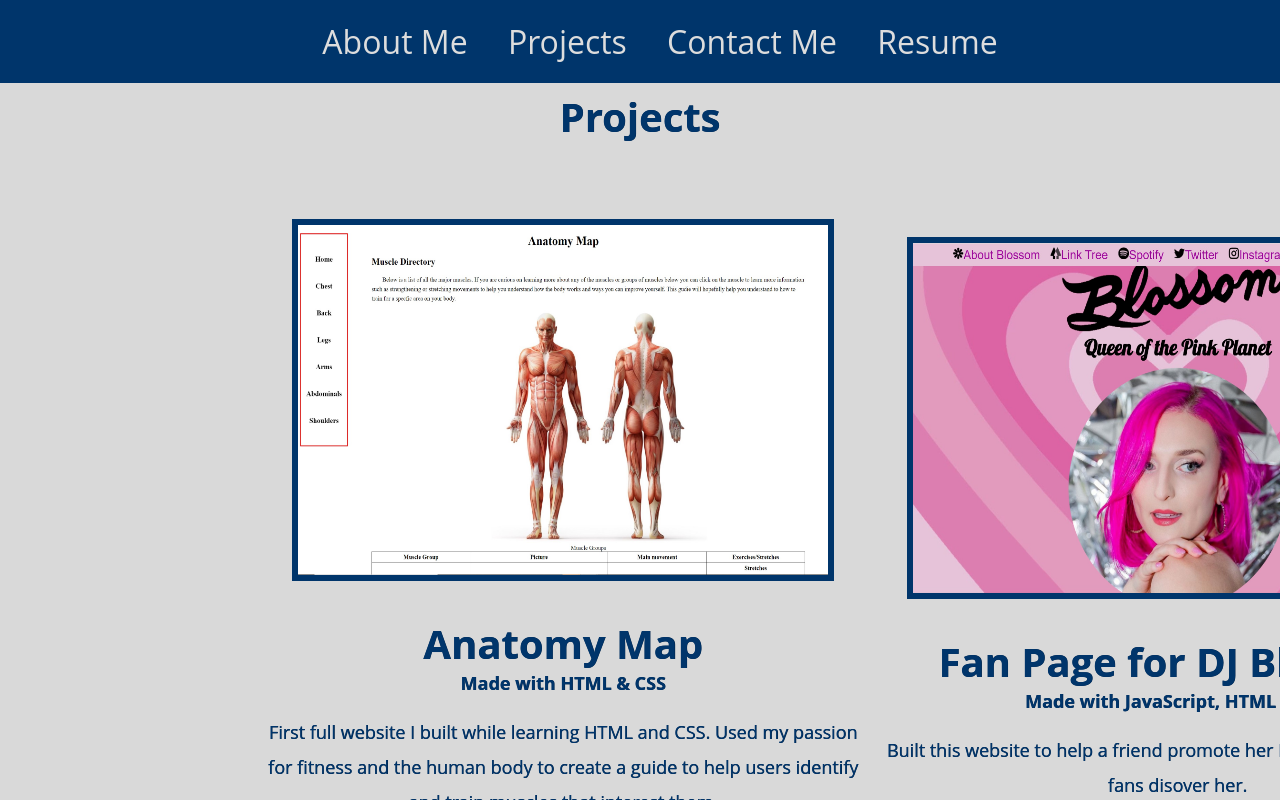
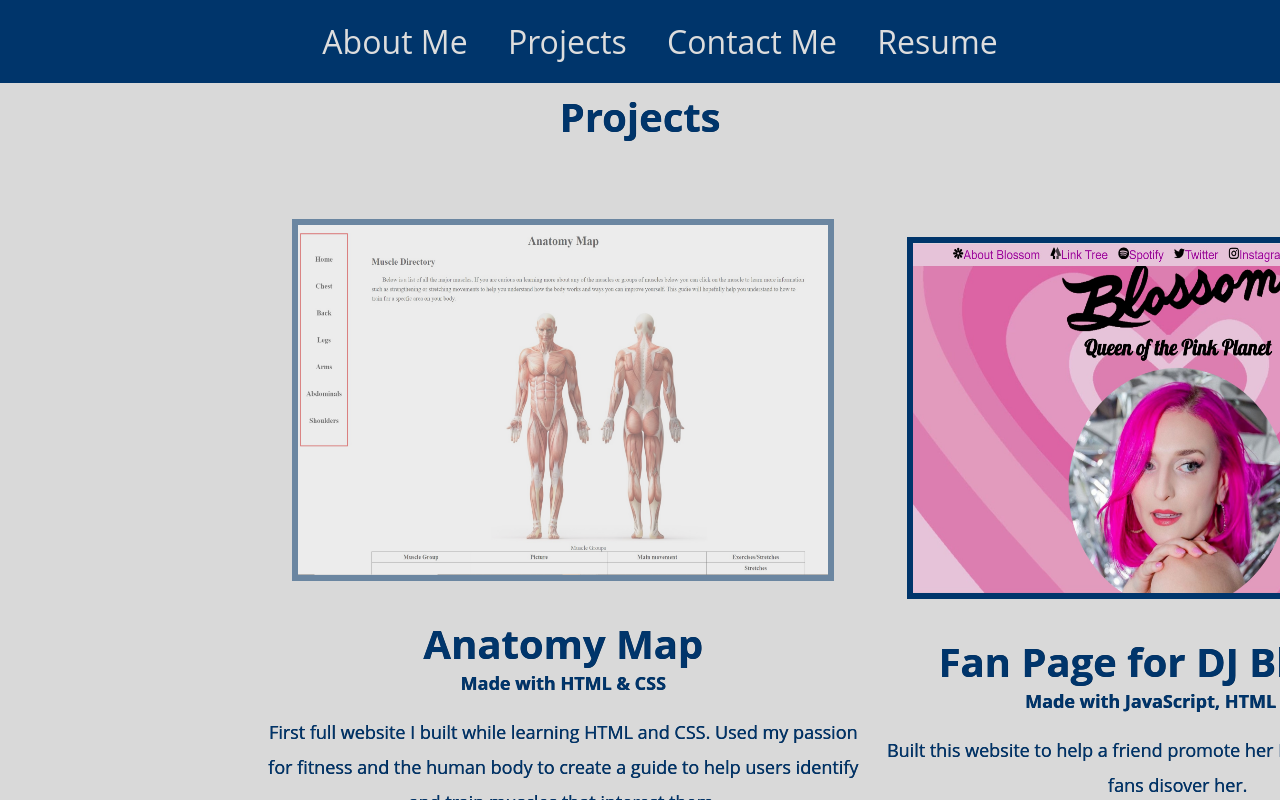
Before and after one commit to ACring17/Project-Porftolio, a plain HTML site: page index.html in a window 1280 px wide. In both pictures the pointer is over the picture 563 px from the left and 3252 px from the top of the page. Shown: the part 2852-3652 px from the top of the page. Drawn offline with Linux system fonts and the light colour scheme.

Commit message:
Update styles.css
Working on having the description come up over the image when the user hovers over the project.

```diff
--- a/styles.css
+++ b/styles.css
@@ -172,6 +172,12 @@ strong {
     border-color: #00356b;
 }
 
+#projects img:hover {
+    opacity: .5;
+    color: black;
+    background-color: #d9d9d9;
+}
+
 #projects h2 {
     font-size: 18px;
 }
```
